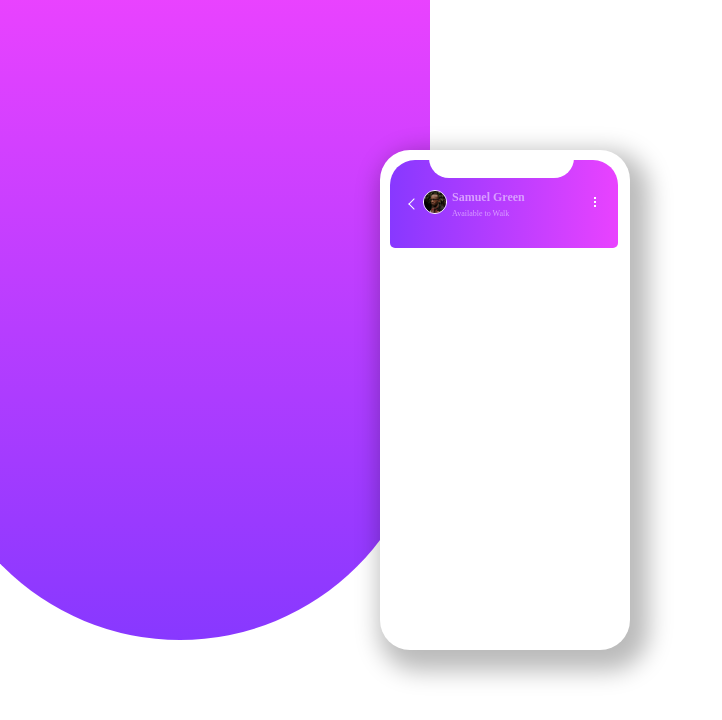
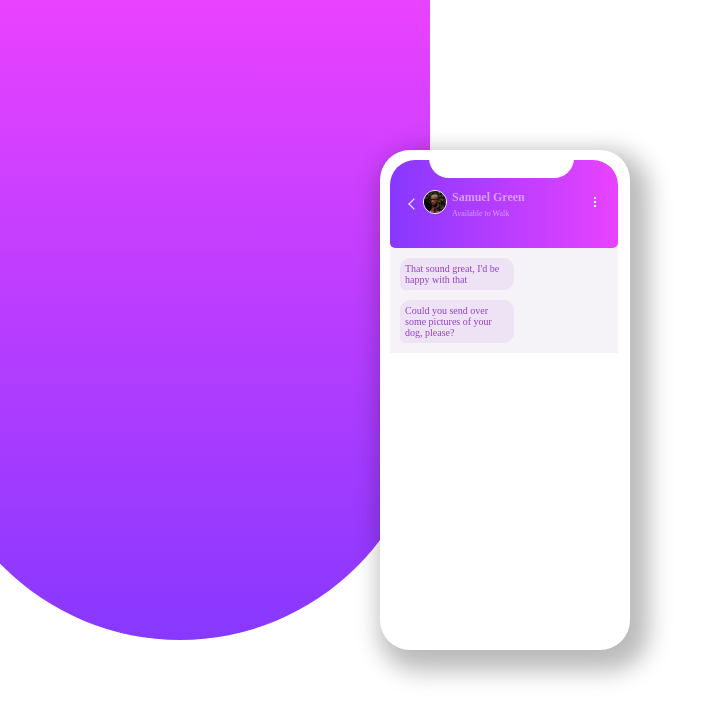
Before and after one commit to Mldamico/chat-design, a plain HTML site: page index.html in a window 1280 px wide. Shown: the whole page, without its empty margins (0-722 px from the left). Drawn offline with Linux system fonts and the light colour scheme.

Commit message:
added text to phone

```diff
--- a/index.html
+++ b/index.html
@@ -31,7 +31,14 @@
                 </div>
               </div>
             </div>
-            <div class="phone-body"></div>
+            <div class="phone-body">
+              <div class="message message-left">
+                <p>That sound great, I'd be happy with that</p>
+              </div>
+              <div class="message message-left">
+                <p>Could you send over some pictures of your dog, please?</p>
+              </div>
+            </div>
           </div>
         </div>
       </div>
--- a/main.css
+++ b/main.css
@@ -39,6 +39,7 @@ body {
   height: 70px;
   margin: 10px;
   width: 91%;
+  /* background-color: hsl(270, 20%, 96%); */
 }
 
 .phone-heading {
@@ -116,5 +117,35 @@ body {
 }
 
 .phone-body {
-  background-color: black;
+  background-color: hsl(270, 20%, 96%);
+  flex-grow: 5;
+  flex-basis: auto;
 }
+
+.message {
+  display: flex;
+
+  font-size: 10px;
+}
+
+.message-left {
+  justify-content: flex-start;
+  width: 50%;
+  margin: 10px;
+  background-color: #eee3f4;
+  border-radius: 10px 10px 10px 5px;
+}
+
+.message-left p {
+  padding: 5px;
+  color: hsl(276, 55%, 52%);
+}
+
+.message-right {
+  justify-content: flex-end;
+}
+
+.message-right p {
+  padding: 5px;
+  color: hsl(271, 15%, 43%);
+}
```
Also changed, not shown: index.js (deleted).
